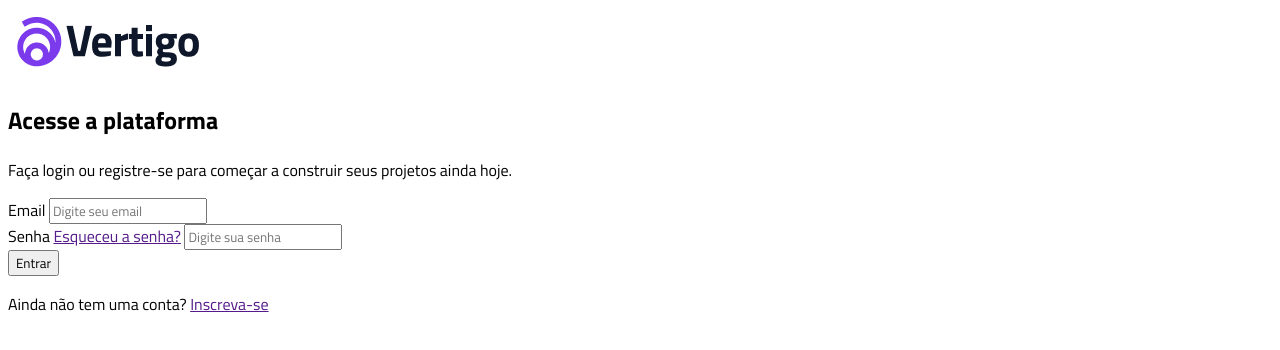
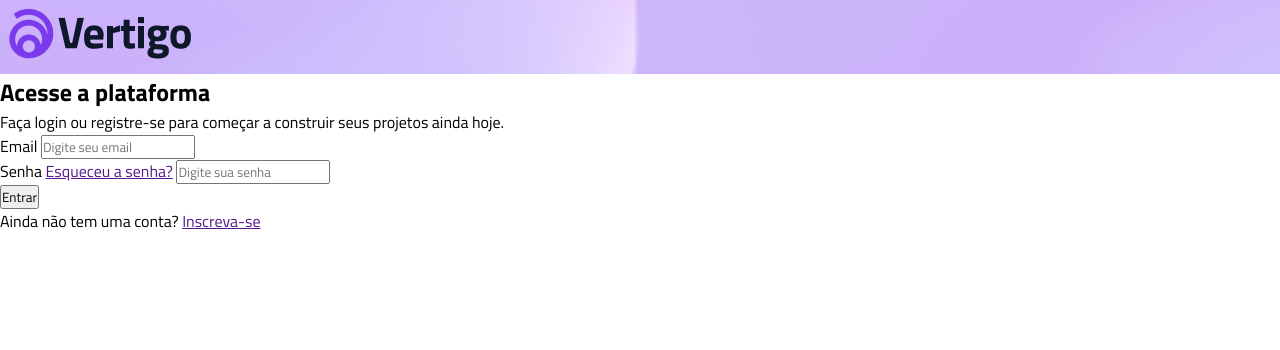
Before and after one commit to XinbinhaChan/Projeto-Vertigo, a plain HTML site: page index.html in a window 1280 px wide. Drawn offline with Linux system fonts and the light colour scheme.

Commit message:
Atualização - imagem de fundo do header

```diff
--- a/style.css
+++ b/style.css
@@ -1,3 +1,12 @@
 *{
+    /* Reset do CSS */
+    margin: 0;
+    padding: 0;
+    box-sizing: 0;
     font-family: 'Titillium Web', sans-serif;
 }
+
+header{
+    background-image: url(./imagens/bg-mobile.png);
+    background-size: cover;
+}
```
